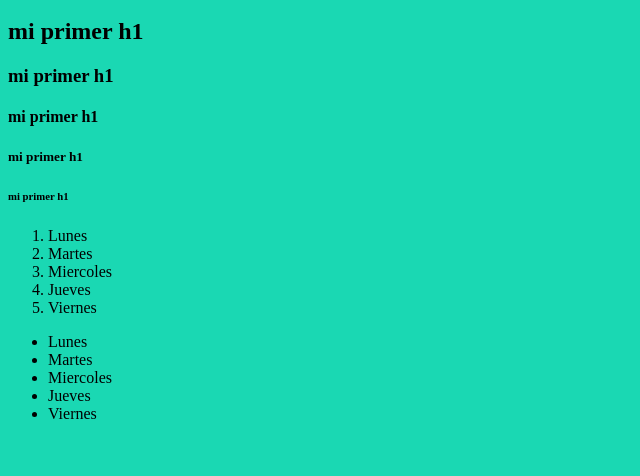
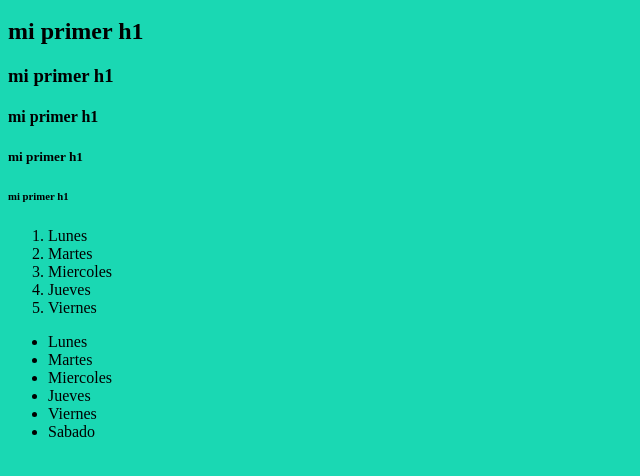
Before and after one commit to Sr-Davenson/proyecto_1, a plain HTML site: page index.html in a window 1280 px wide. Shown: the part 202-678 px from the top of the page, without its empty margins (0-640 px from the left). Drawn offline with Linux system fonts and the light colour scheme.

Commit message:
cambios en index (listas2)

```diff
--- a/index.html
+++ b/index.html
@@ -30,6 +30,7 @@
             <li> Miercoles</li>
             <li> Jueves</li>
             <li> Viernes</li>
+            <li>Sabado </li>
         </ul>
 
     </body>
```
